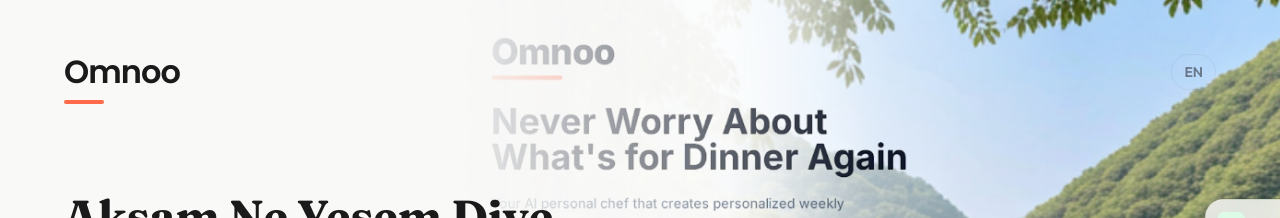
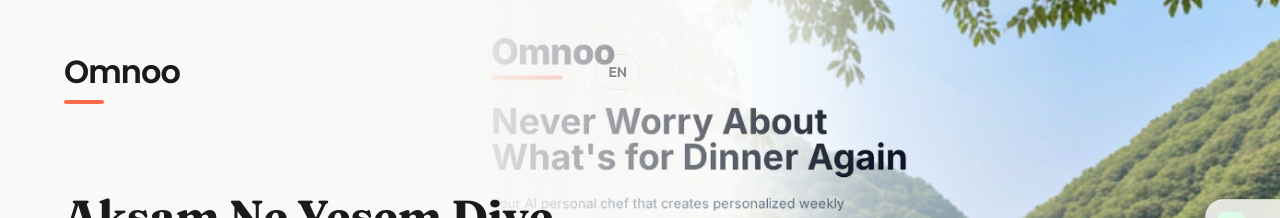
Before and after one commit to togay-aytemiz/omnoo-landing, a Next.js app: page / in a window 1280 px wide. Shown: the top 218 px of the page. Built offline with nearby package versions, Linux system fonts and the light colour scheme.

Commit message:
Fix header width to align with content

```diff
--- a/src/components/LandingPage.module.css
+++ b/src/components/LandingPage.module.css
@@ -155,6 +155,9 @@
         margin-bottom: var(--spacing-lg);
         /* Reduce header margin */
         flex-shrink: 0;
+        width: 100%;
+        max-width: 50%;
+        /* Align with mainContent width */
     }
 
     .mainContent {
```
